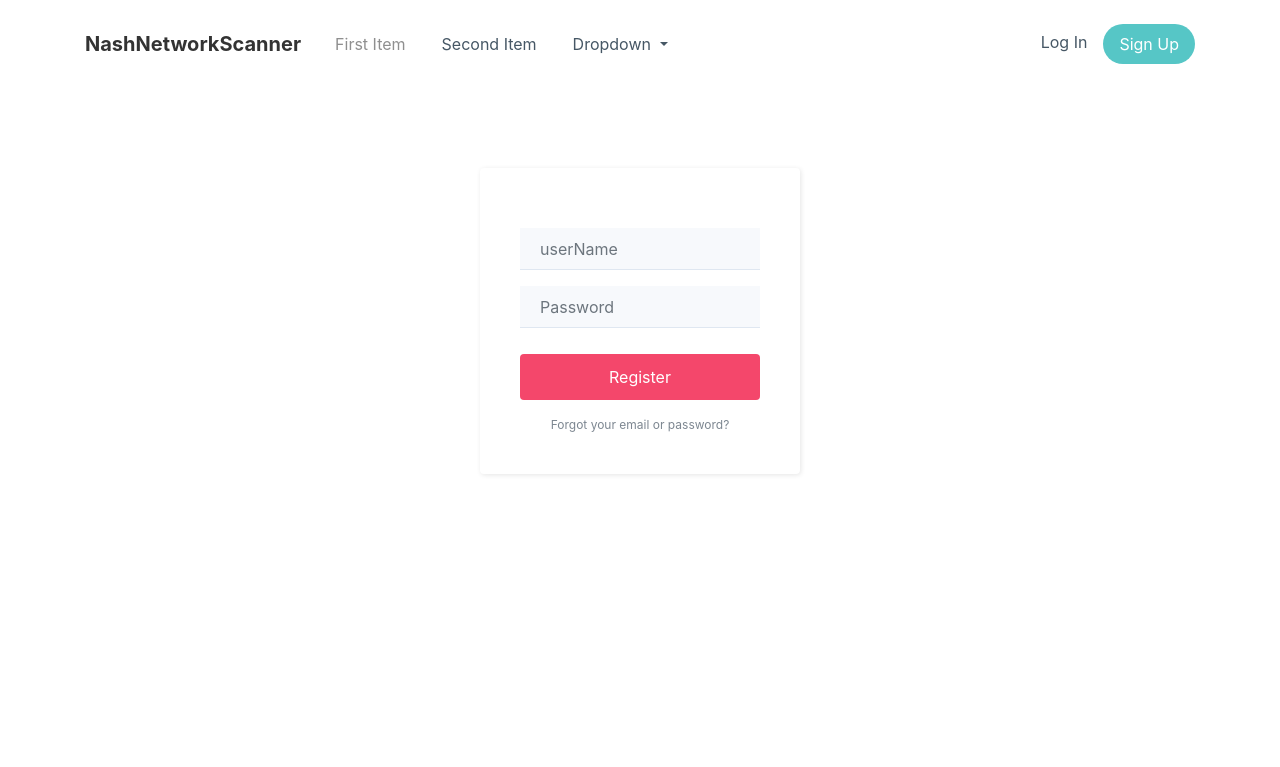
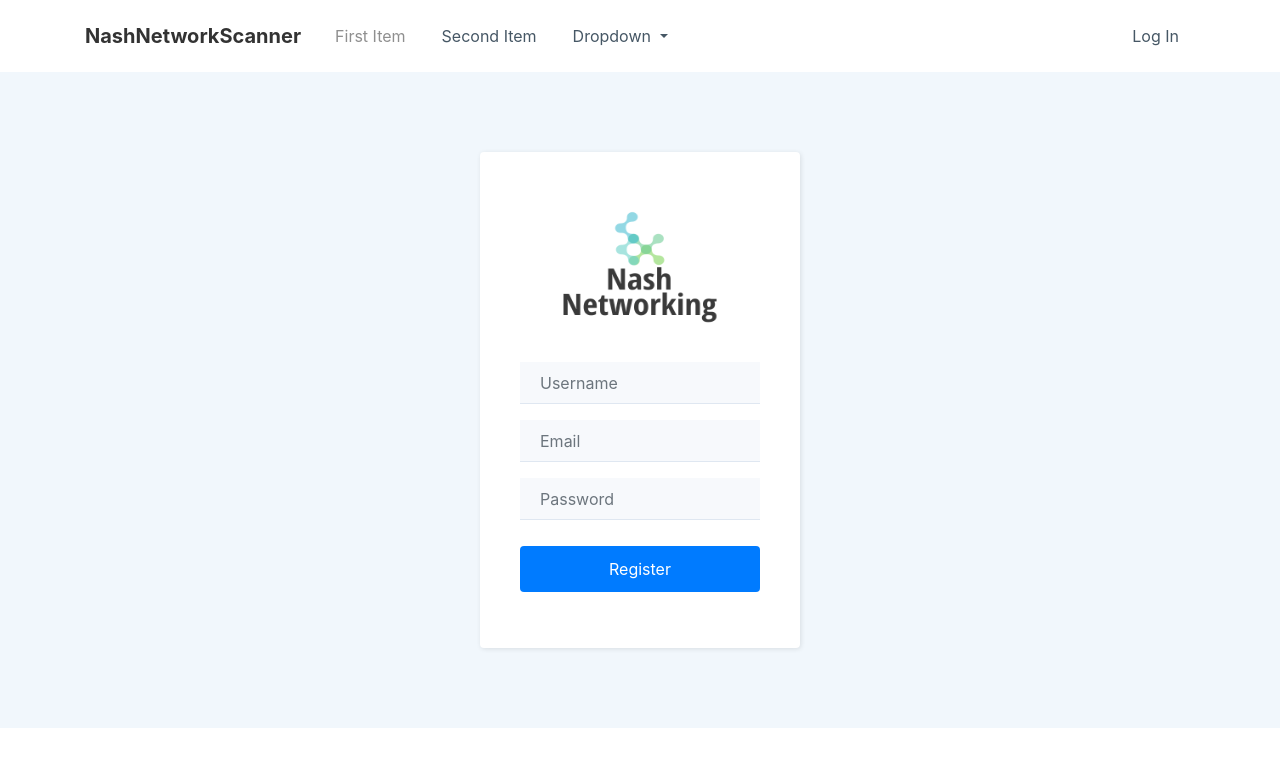
Before and after one commit to Tom451/NashNetScanner, a PHP site: page /registration.php in a window 1280 px wide. Shown: the top 767 px of the page. Run offline with PHP 8.4, Linux system fonts and the light colour scheme.

Commit message:
Added some more detail to Login
- Login Page cleaned up

```diff
--- a/assets/css/Login-Form-Clean.css
+++ b/assets/css/Login-Form-Clean.css
@@ -1,5 +1,5 @@
 .login-clean {
-  background: #ffffff;
+  background: #f1f7fc;
   padding: 80px 0;
 }
 
--- a/assets/js/loginAndRegistrationJS.js
+++ b/assets/js/loginAndRegistrationJS.js
@@ -1,3 +1,9 @@
 function usernameInUse(){
     window.alert("username in use");
 }
+function ErrorWithForm(){
+    window.alert("Error Occured");
+}
+function IncorrectCredentials(){
+    window.alert("Incorrect Credentials");
+}
--- a/registration.php
+++ b/registration.php
@@ -1,3 +1,5 @@
+<script src="assets/js/loginAndRegistrationJS.js"></script>
+
 <?php
 session_start();
 include('assets/php/DBConfig.php');
@@ -5,26 +7,32 @@ include('assets/php/DBConfig.php');
 $connection = new PDO("mysql:host=".HOST.";dbname=".DATABASE, USER, PASSWORD);
 
 if (isset($_POST['register'])) {
+
     $username = $_POST['username'];
     $email = $_POST['email'];
     $password = $_POST['password'];
+
     $password_hash = password_hash($password, PASSWORD_BCRYPT);
+
     $query = $connection->prepare("SELECT * FROM usercredentials WHERE userName=:username");
+
     $query->bindParam("username", $username, PDO::PARAM_STR);
     $query->execute();
+
     if ($query->rowCount() > 0) {
-        echo '<p class="error">The email address is already registered!</p>';
+        echo '<script>usernameInUse()</script>';;
     }
     if ($query->rowCount() == 0) {
-        $query = $connection->prepare("INSERT INTO usercredentials(username,password) VALUES (:username,:password_hash)");
+        $query = $connection->prepare("INSERT INTO usercredentials(username,email,password) VALUES (:username,:email,:password_hash)");
         $query->bindParam("username", $username, PDO::PARAM_STR);
         $query->bindParam("password_hash", $password_hash, PDO::PARAM_STR);
-        $query->bindParam("username", $username, PDO::PARAM_STR);
+        $query->bindParam("email", $email, PDO::PARAM_STR);
         $result = $query->execute();
+
         if ($result) {
-            echo '<p class="success">Your registration was successful!</p>';
+            echo '<script></script>';;
         } else {
-            echo '<p class="error">Something went wrong!</p>';
+            echo '<script>ErrorWithForm()</script>';;
         }
     }
 }
@@ -53,22 +61,25 @@ if (isset($_POST['register'])) {
                 <li class="nav-item dropdown"><a class="dropdown-toggle nav-link" aria-expanded="false" data-toggle="dropdown" href="#">Dropdown </a>
                     <div class="dropdown-menu"><a class="dropdown-item" href="#">First Item</a><a class="dropdown-item" href="#">Second Item</a><a class="dropdown-item" href="#">Third Item</a></div>
                 </li>
-            </ul><span class="navbar-text actions"> <a class="login" href="#">Log In</a><a class="btn btn-light action-button" role="button" href="#">Sign Up</a></span>
+            </ul><span class="navbar-text actions"> <a class="login" href="#">Log In</a></span>
         </div>
     </div>
 </nav>
 
-<section class="login-clean">
-    <form method="post">
+<section class="login-clean" style="width: auto;height: auto;">
+    <form  method="post">
         <h2 class="sr-only">Login Form</h2>
-        <div class="illustration"><i class="icon ion-ios-navigate"></i></div>
-        <div class="form-group"><input class="form-control" type="text" name="username" placeholder="userName"></div>
+        <div class="illustration"><img src="assets/images/31431a2b-b9f3-4e62-8545-c5ce5a898951_200x200.png" width="170" height="150" alt="Logo"></div>
+        <div class="form-group"><input class="form-control" type="text" name="username" placeholder="Username"></div>
+        <div class="form-group"><input class="form-control" type="email" name="email" placeholder="Email"></div>
         <div class="form-group"><input class="form-control" type="password" name="password" placeholder="Password"></div>
-        <div class="form-group"><button class="btn btn-primary btn-block" type="submit" name="register" value="register">Register</button></div><a class="forgot" href="#">Forgot your email or password?</a>
+        <div class="form-group"><button class="btn btn-primary btn-block" type="submit" style="background: var(--blue);" name="register">Register</button></div><a class="forgot" href="#"></a>
     </form>
 </section>
+
 <script src="assets/js/jquery.min.js"></script>
 <script src="assets/bootstrap/js/bootstrap.min.js"></script>
+
 </body>
 
 </html>
```
Also changed, not shown: homePage.php (added, +12 -0 lines), index.php (+20 -9 lines), assets/images/31431a2b-b9f3-4e62-8545-c5ce5a898951_200x200.png (added), assets/images/NND.png (added), 1 other file.
